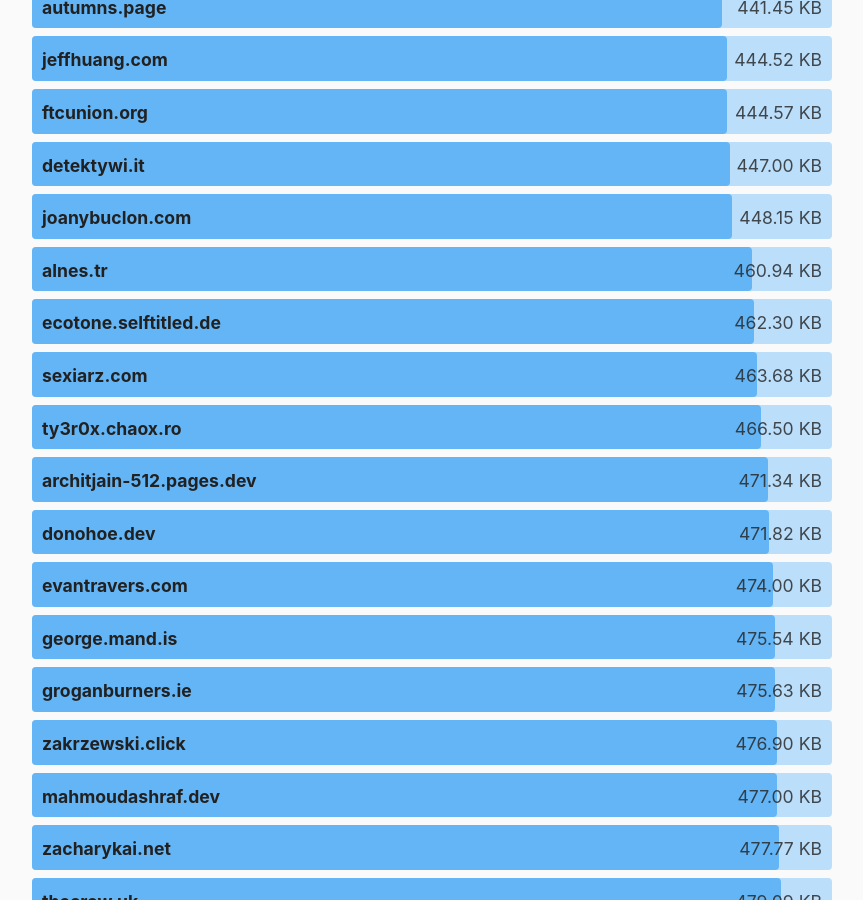
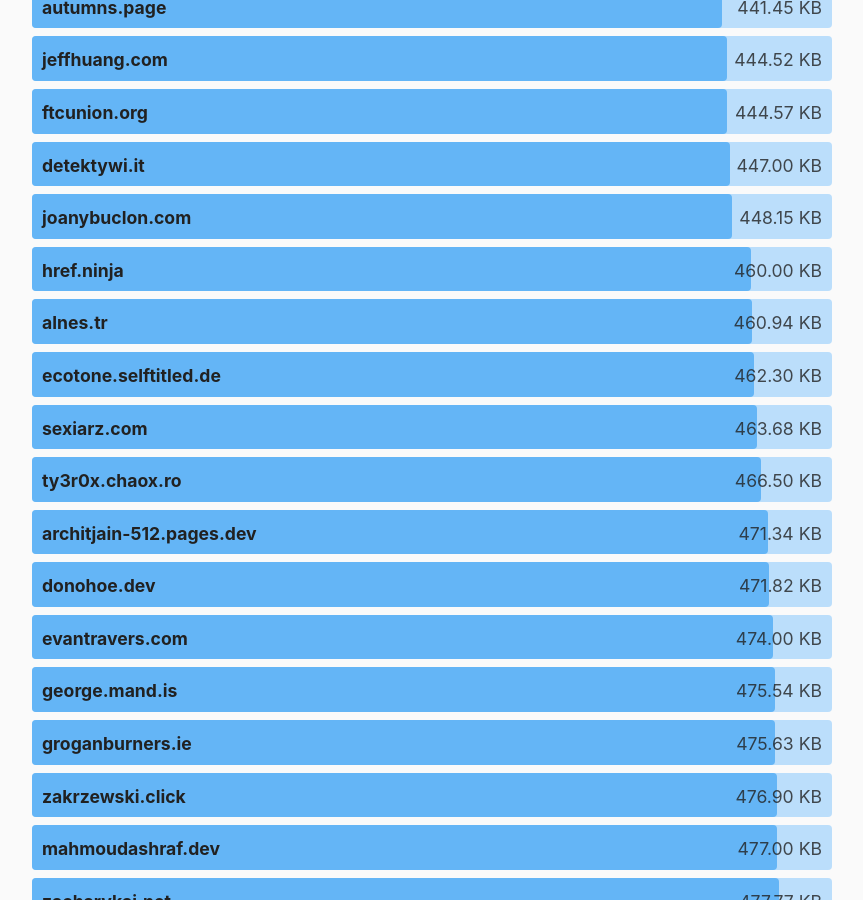
Before and after one commit to kevquirk/512kb.club, a Jekyll site: the page built from index.md, in a window 1280 px wide and 900 px high, scrolled down 45673 px. Shown: the whole window, without its empty margins (208-1071 px from the left). Built offline with Jekyll 4.4.1, drawn with Linux system fonts in a browser that asks for light colours.

Commit message:
Update sites.yml
https://radar.cloudflare.com/scan/9b1fcfcb-a467-43ed-8d04-181adbd9b229/summary

```diff
--- a/_data/sites.yml
+++ b/_data/sites.yml
@@ -1,3 +1,8 @@
+- domain: href.ninja
+  url: https://href.ninja/
+  size: 460
+  last_checked: 2025-11-07
+
 - domain: 0xedward.io
   url: https://0xedward.io/
   size: 41.02
```
